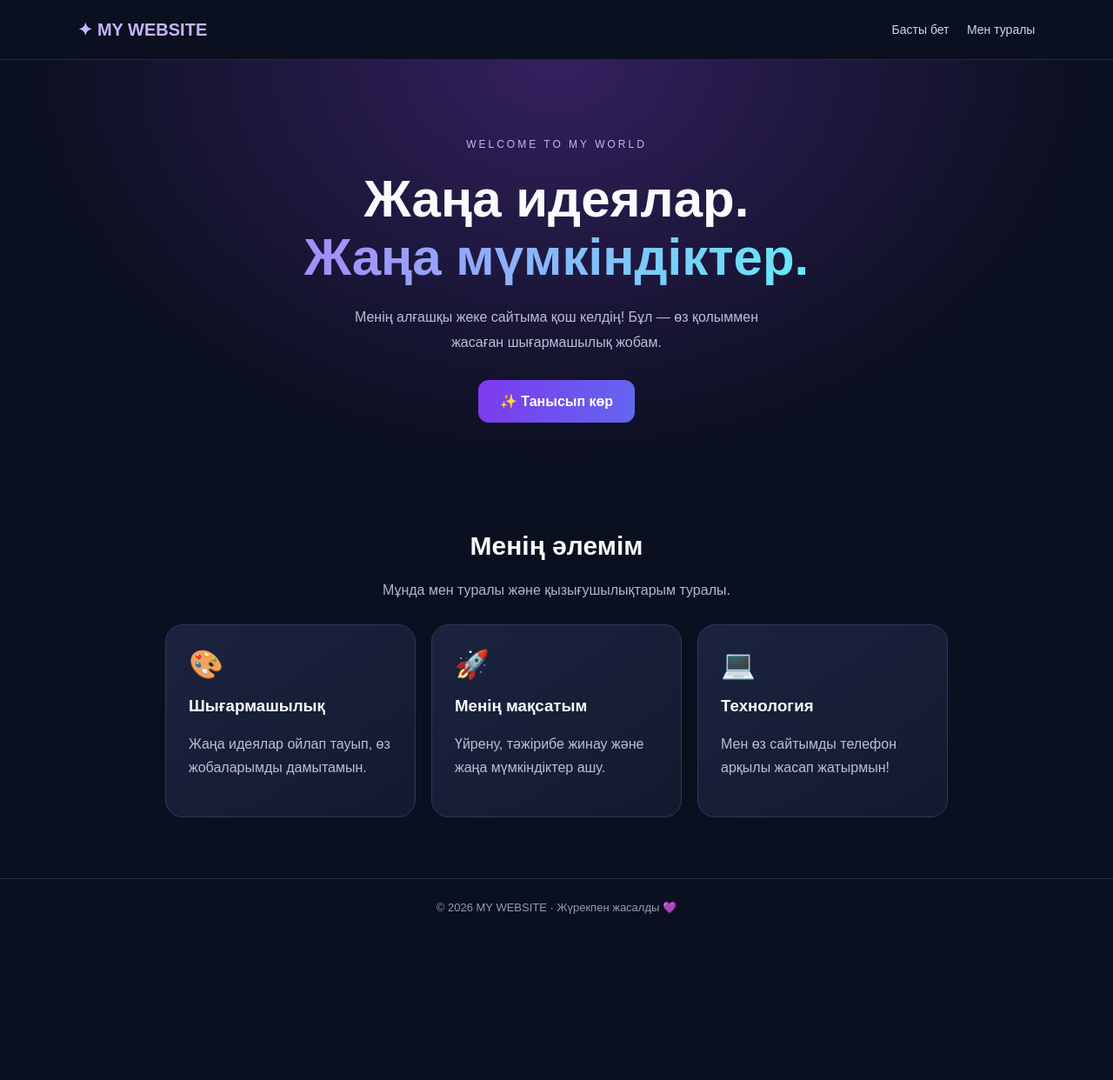
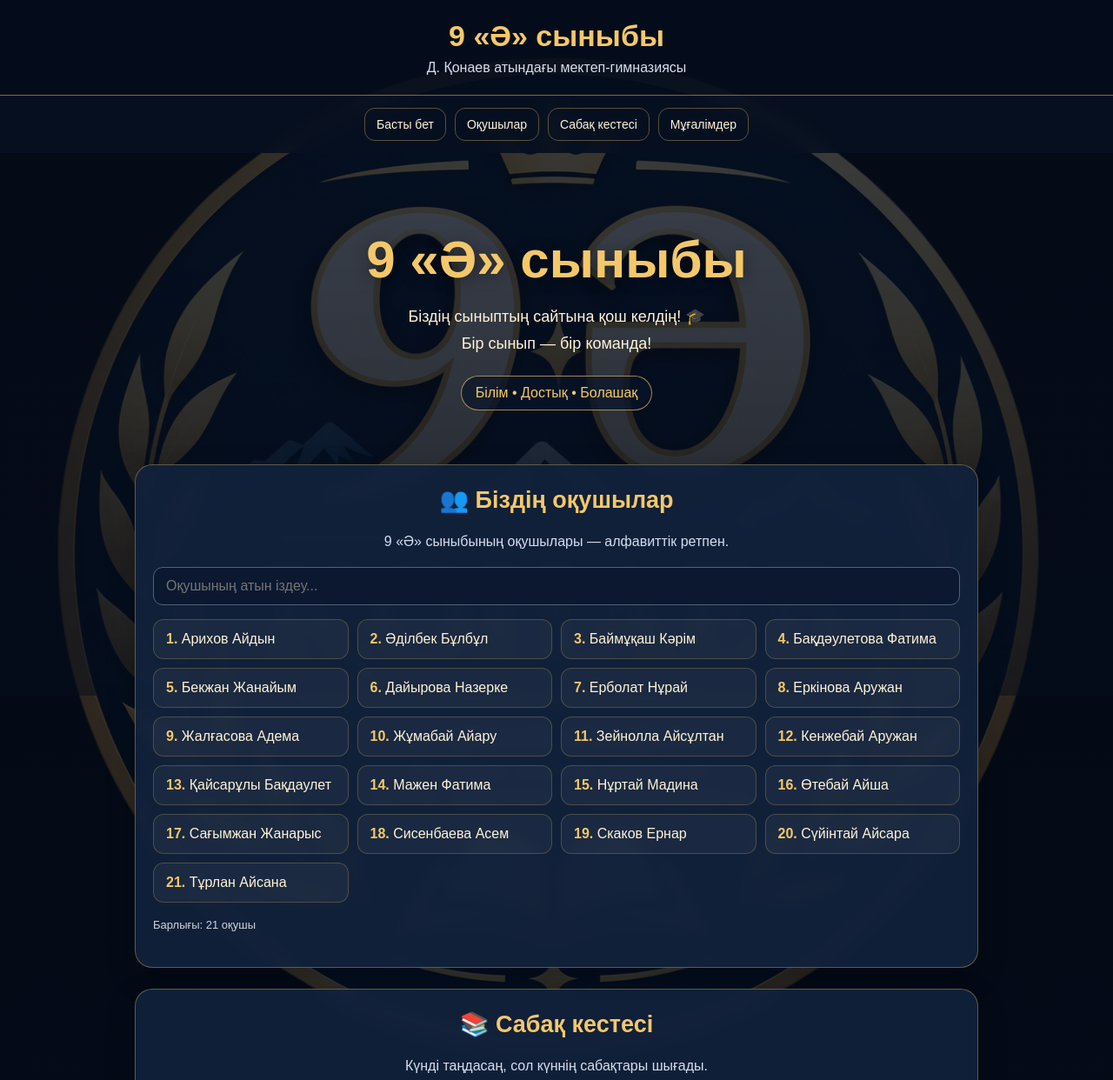
Before and after one commit to madinanrtaj56-pixel/My-website, a plain HTML site: page index.html in a window 1280 px wide. Shown: the top 1242 px of the page at 87% size. Before the commit the page ends 1076 px from the top, so only its background shows below. Drawn offline with Linux system fonts and the light colour scheme.

Commit message:
Update index.html

```diff
--- a/index.html
+++ b/index.html
@@ -1,201 +1,102 @@
-
 <!DOCTYPE html>
 <html lang="kk">
 <head>
 <meta charset="UTF-8">
 <meta name="viewport" content="width=device-width, initial-scale=1.0">
-<title>Менің сайтым</title>
+<meta name="theme-color" content="#0b1830">
+<title>9 «Ә» сыныбы</title>
 <style>
-* { box-sizing: border-box; }
-
-body {
-  margin: 0;
-  font-family: Arial, sans-serif;
-  background: #0b1020;
-  color: #f8fafc;
-}
-
-header {
-  padding: 22px 7%;
-  display: flex;
-  justify-content: space-between;
-  align-items: center;
-  border-bottom: 1px solid #252944;
-}
-
-.logo {
-  font-size: 20px;
-  font-weight: bold;
-  color: #c4b5fd;
-}
-
-nav a {
-  color: #d1d5e8;
-  text-decoration: none;
-  margin-left: 16px;
-  font-size: 14px;
-}
-
-.hero {
-  text-align: center;
-  padding: 90px 20px 65px;
-  background:
-    radial-gradient(ellipse at top, #34205f 0%, #0b1020 68%);
-}
-
-.tag {
-  color: #c4b5fd;
-  letter-spacing: 3px;
-  font-size: 12px;
-}
-
-h1 {
-  font-size: clamp(36px, 8vw, 60px);
-  line-height: 1.12;
-  margin: 22px auto;
-  max-width: 750px;
-}
-
-.gradient {
-  background: linear-gradient(90deg, #a78bfa, #67e8f9);
-  -webkit-background-clip: text;
-  color: transparent;
-}
-
-.hero p {
-  max-width: 520px;
-  margin: 0 auto;
-  line-height: 1.8;
-  color: #b9bfd3;
-}
-
-.btn {
-  display: inline-block;
-  margin-top: 28px;
-  padding: 15px 25px;
-  background: linear-gradient(100deg, #7c3aed, #6366f1);
-  color: white;
-  border-radius: 12px;
-  text-decoration: none;
-  font-weight: bold;
-  transition: transform .2s;
-}
-
-.btn:hover {
-  transform: translateY(-3px);
-}
-
-section {
-  padding: 35px 7% 70px;
-  text-align: center;
-}
-
-section h2 {
-  font-size: 30px;
-}
-
-.cards {
-  display: grid;
-  grid-template-columns:
-    repeat(auto-fit, minmax(220px, 1fr));
-  gap: 18px;
-  max-width: 900px;
-  margin: 30px auto 0;
-}
-
-.card {
-  text-align: left;
-  background: linear-gradient(145deg, #1b2340, #131a2e);
-  border: 1px solid #303858;
-  padding: 26px;
-  border-radius: 20px;
-  transition: transform .25s, border-color .25s;
-}
-
-.card:hover {
-  transform: translateY(-5px);
-  border-color: #8b5cf6;
-}
-
-.emoji {
-  font-size: 32px;
-}
-
-.card p {
-  color: #b9bfd3;
-  line-height: 1.7;
-}
-
-footer {
-  border-top: 1px solid #252944;
-  text-align: center;
-  padding: 25px;
-  color: #929bb5;
-  font-size: 13px;
-}
-
-@media (max-width: 480px) {
-  header { padding: 18px 5%; }
-  nav a { margin-left: 9px; font-size: 12px; }
-  .hero { padding-top: 70px; }
-  section { padding-left: 5%; padding-right: 5%; }
-}
+:root{--navy:#0b1830;--panel:rgba(18,34,60,.92);--gold:#f4c86a;--cream:#fff4d8;--muted:#d5deed}
+*{box-sizing:border-box}html{scroll-behavior:smooth}
+body{margin:0;min-height:100vh;font-family:Arial,sans-serif;color:white;background-color:var(--navy);background-image:linear-gradient(rgba(5,13,28,.76),rgba(5,13,28,.88)),url('logo.png');background-position:center center;background-size:cover;background-repeat:no-repeat;background-attachment:fixed}
+header{text-align:center;padding:22px 16px;background:rgba(5,13,28,.88);border-bottom:1px solid rgba(244,200,106,.5)}
+.brand{margin:0;color:var(--gold);font-size:clamp(24px,6vw,34px)}
+.subtitle{margin:8px 0 0;color:var(--muted)}
+nav{display:flex;justify-content:center;flex-wrap:wrap;gap:10px;padding:14px 10px;background:rgba(7,16,33,.9);position:sticky;top:0;z-index:5;backdrop-filter:blur(10px)}
+nav a{color:var(--cream);text-decoration:none;padding:10px 13px;border:1px solid rgba(244,200,106,.35);border-radius:12px;font-size:14px}
+nav a:hover{background:rgba(244,200,106,.15)}
+.hero{text-align:center;padding:64px 18px 38px}
+.hero h1{color:var(--gold);font-size:clamp(38px,9vw,60px);margin:0 0 16px;text-shadow:0 3px 18px rgba(0,0,0,.4)}
+.hero p{max-width:650px;margin:0 auto 22px;font-size:18px;line-height:1.7;color:var(--cream)}
+.pill{display:inline-block;padding:10px 16px;border-radius:999px;border:1px solid rgba(244,200,106,.65);color:var(--gold);background:rgba(8,20,40,.7)}
+main{width:min(1000px,100%);margin:auto;padding:0 15px 35px}
+section{scroll-margin-top:90px;margin:24px 0}
+.card{padding:24px 20px;border:1px solid rgba(244,200,106,.35);border-radius:20px;background:var(--panel);box-shadow:0 12px 35px rgba(0,0,0,.2);backdrop-filter:blur(8px)}
+h2{margin:0 0 18px;color:var(--gold);text-align:center;font-size:27px}
+.intro{text-align:center;color:var(--muted);line-height:1.7}
+.toolbar{display:flex;gap:10px;margin:0 0 16px}
+input{width:100%;padding:12px 14px;border-radius:11px;border:1px solid #52617a;background:#0b1830;color:white;font-size:16px}
+.students{display:grid;grid-template-columns:repeat(auto-fit,minmax(220px,1fr));gap:10px;padding:0;list-style:none;counter-reset:student}
+.students li{counter-increment:student;padding:13px 14px;border-radius:12px;border:1px solid rgba(244,200,106,.23);background:rgba(255,255,255,.045);color:#fff4d8}
+.students li::before{content:counter(student) ". ";color:var(--gold);font-weight:bold}
+.day-tabs{display:flex;flex-wrap:wrap;justify-content:center;gap:8px;margin-bottom:18px}
+.day-tabs button{border:1px solid rgba(244,200,106,.55);border-radius:11px;padding:11px 14px;background:#172a49;color:var(--cream);cursor:pointer;font-size:15px}
+.day-tabs button.active{background:var(--gold);color:#172039;font-weight:bold}
+.schedule-wrap{overflow-x:auto}table{width:100%;border-collapse:collapse;min-width:270px}
+th,td{text-align:left;padding:13px 12px;border-bottom:1px solid rgba(255,255,255,.12)}
+th{color:var(--gold);background:rgba(244,200,106,.08)}td:first-child{width:85px;color:var(--gold);font-weight:bold}
+.note{color:#cbd5e1;font-size:13px;line-height:1.6}
+footer{text-align:center;padding:25px 15px;color:var(--muted);background:rgba(5,13,28,.9);border-top:1px solid rgba(244,200,106,.3)}
+@media(max-width:500px){.hero{padding-top:48px}.card{padding:20px 14px}nav{gap:7px}nav a{padding:9px 10px;font-size:13px}}
 </style>
 </head>
 <body>
-
 <header>
-  <div class="logo">✦ MY WEBSITE</div>
-  <nav>
-    <a href="#home">Басты бет</a>
-    <a href="#about">Мен туралы</a>
-  </nav>
+<h2 class="brand">9 «Ә» сыныбы</h2>
+<p class="subtitle">Д. Қонаев атындағы мектеп-гимназиясы</p>
 </header>
-
+<nav aria-label="Сайт бөлімдері">
+<a href="#home">Басты бет</a><a href="#students">Оқушылар</a><a href="#schedule">Сабақ кестесі</a><a href="#teachers">Мұғалімдер</a>
+</nav>
 <main>
-  <div class="hero" id="home">
-    <div class="tag">WELCOME TO MY WORLD</div>
-    <h1>Жаңа идеялар.<br>
-      <span class="gradient">Жаңа мүмкіндіктер.</span>
-    </h1>
-    <p>
-      Менің алғашқы жеке сайтыма қош келдің!
-      Бұл — өз қолыммен жасаған шығармашылық жобам.
-    </p>
-    <a class="btn" href="#about">✨ Танысып көр</a>
-  </div>
-
-  <section id="about">
-    <h2>Менің әлемім</h2>
-    <p style="color:#aeb6ce">
-      Мұнда мен туралы және қызығушылықтарым туралы.
-    </p>
-
-    <div class="cards">
-      <div class="card">
-        <div class="emoji">🎨</div>
-        <h3>Шығармашылық</h3>
-        <p>Жаңа идеялар ойлап тауып, өз жобаларымды дамытамын.</p>
-      </div>
-
-      <div class="card">
-        <div class="emoji">🚀</div>
-        <h3>Менің мақсатым</h3>
-        <p>Үйрену, тәжірибе жинау және жаңа мүмкіндіктер ашу.</p>
-      </div>
-
-      <div class="card">
-        <div class="emoji">💻</div>
-        <h3>Технология</h3>
-        <p>Мен өз сайтымды телефон арқылы жасап жатырмын!</p>
-      </div>
-    </div>
-  </section>
+<section class="hero" id="home">
+<h1>9 «Ә» сыныбы</h1>
+<p>Біздің сыныптың сайтына қош келдің! 🎓<br>Бір сынып — бір команда!</p>
+<span class="pill">Білім • Достық • Болашақ</span>
+</section>
+<section class="card" id="students">
+<h2>👥 Біздің оқушылар</h2><p class="intro">9 «Ә» сыныбының оқушылары — алфавиттік ретпен.</p>
+<div class="toolbar"><input id="studentSearch" type="search" placeholder="Оқушының атын іздеу..." aria-label="Оқушы іздеу"></div>
+<ol class="students" id="studentList">
+<li>Арихов Айдын</li><li>Әділбек Бұлбұл</li><li>Баймұқаш Кәрім</li><li>Бақдәулетова Фатима</li><li>Бекжан Жанайым</li><li>Дайырова Назерке</li><li>Ерболат Нұрай</li><li>Еркінова Аружан</li><li>Жалғасова Адема</li><li>Жұмабай Айару</li><li>Зейнолла Айсұлтан</li><li>Кенжебай Аружан</li><li>Қайсарұлы Бақдаулет</li><li>Мажен Фатима</li><li>Нұртай Мадина</li><li>Өтебай Айша</li><li>Сағымжан Жанарыс</li><li>Сисенбаева Асем</li><li>Скаков Ернар</li><li>Сүйінтай Айсара</li><li>Тұрлан Айсана</li>
+</ol><p class="note" id="studentCount">Барлығы: 21 оқушы</p>
+</section>
+<section class="card" id="schedule">
+<h2>📚 Сабақ кестесі</h2><p class="intro">Күнді таңдасаң, сол күннің сабақтары шығады.</p>
+<div class="day-tabs" role="group" aria-label="Апта күндері">
+<button class="active" data-day="0">Дүйсенбі</button><button data-day="1">Сейсенбі</button><button data-day="2">Сәрсенбі</button><button data-day="3">Бейсенбі</button><button data-day="4">Жұма</button>
+</div>
+<div class="schedule-wrap"><table><thead><tr><th>Сабақ</th><th>Пән</th></tr></thead><tbody id="scheduleBody"></tbody></table></div>
+<p class="note">Сабақтардың басталу уақыты кейін қосылады.</p>
+</section>
+<section class="card" id="teachers"><h2>👩‍🏫 Мұғалімдер мен пәндер</h2><p class="intro">Мұғалімдердің аты-жөні мен пәндерін кейін қосамыз.</p></section>
 </main>
-
-<footer>
-  © 2026 MY WEBSITE · Жүрекпен жасалды 💜
-</footer>
-
+<footer>© 2026 · 9 «Ә» сыныбы</footer>
+<script>
+const schedules=[
+["Қазақ тілі","Химия","Алгебра","Орыс тілі мен әдебиеті","Шетел тілі","Биология","География"],
+["Шетел тілі","География","Геометрия","Қазақ әдебиеті","Биология","Домбыра, дастан","Дене шынықтыру","Физика"],
+["Орыс тілі мен әдебиеті","Химия","Алгебра","Физика","Шетел тілі","Қазақ тілі","Қазақстан тарихы","Құқық негіздері"],
+["Физика","Алгебра","Дене шынықтыру","Шетел тілі","Биология (Ф)","Дүниежүзі тарихы","Қазақ әдебиеті","Көркем еңбек"],
+["Дене шынықтыру","Алгебра (Ф)","Сөз өнері","Физика","Орыс тілі мен әдебиеті","Практикалық қазақ тілі","Қазақстан тарихы","Информатика"]
+];
+const dayButtons=document.querySelectorAll(".day-tabs button");
+const scheduleBody=document.getElementById("scheduleBody");
+function showSchedule(dayIndex){
+scheduleBody.innerHTML="";
+schedules[dayIndex].forEach((subject,index)=>{
+const row=document.createElement("tr"),numberCell=document.createElement("td"),subjectCell=document.createElement("td");
+numberCell.textContent=(index+1)+"-сабақ";subjectCell.textContent=subject;row.append(numberCell,subjectCell);scheduleBody.appendChild(row);
+});
+dayButtons.forEach((button,index)=>{button.classList.toggle("active",index===dayIndex);button.setAttribute("aria-pressed",index===dayIndex?"true":"false");});
+}
+dayButtons.forEach(button=>button.addEventListener("click",()=>showSchedule(Number(button.dataset.day))));
+showSchedule(0);
+document.getElementById("studentSearch").addEventListener("input",function(){
+const query=this.value.trim().toLocaleLowerCase("kk"),students=document.querySelectorAll("#studentList li");let visible=0;
+students.forEach(student=>{const match=student.textContent.toLocaleLowerCase("kk").includes(query);student.hidden=!match;if(match)visible++;});
+document.getElementById("studentCount").textContent=query?"Табылды: "+visible+" оқушы":"Барлығы: 21 оқушы";
+});
+</script>
 </body>
-    </html>
+                                             </html>
```
